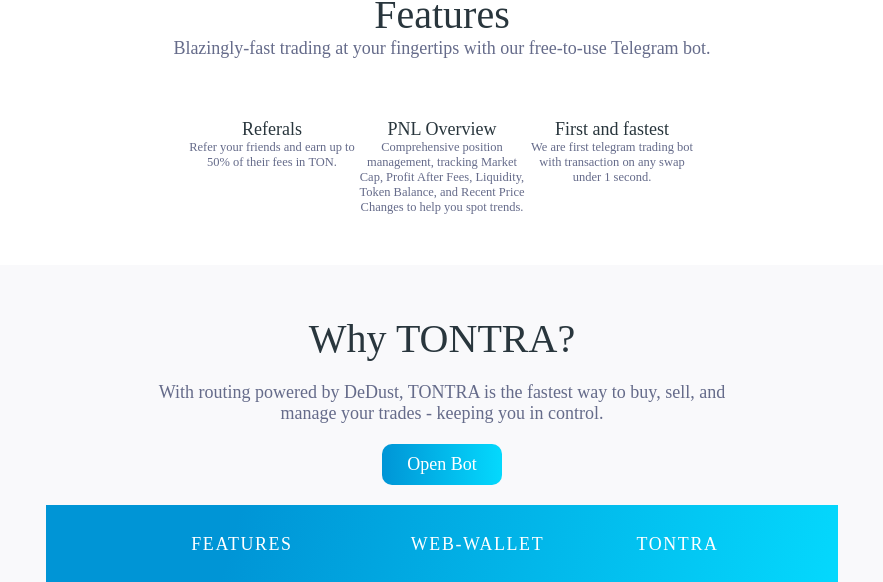
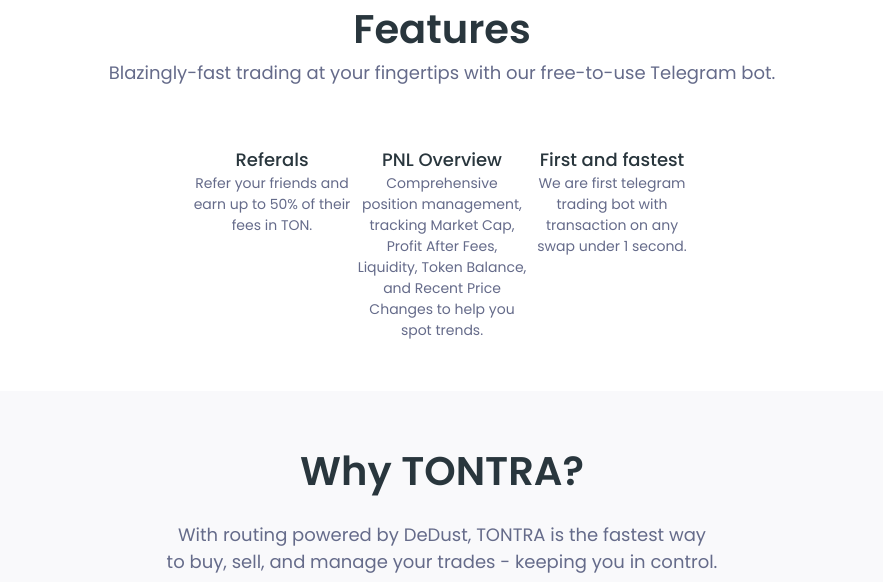
Before and after one commit to zuslaff/tontra-bot-landing, a plain HTML site: page index.html in a window 1280 px wide. Shown: the part 847-1429 px from the top of the page, without its empty margins (198-1081 px from the left). Drawn offline with Linux system fonts and the light colour scheme.

Commit message:
Update style.css

```diff
--- a/style.css
+++ b/style.css
@@ -54,23 +54,23 @@ table {
 
 @font-face {
   font-family: "Poppins-Regular";
-  src: url(/tontra-bot-landing /assets/fonts/Poppins-Regular.ttf);
+  src: url(/assets/fonts/Poppins-Regular.ttf);
 }
 @font-face {
   font-family: "Poppins-Medium";
-  src: url(/tontra-bot-landing /assets/fonts/Poppins-Medium.ttf);
+  src: url(/assets/fonts/Poppins-Medium.ttf);
 }
 @font-face {
   font-family: "Poppins-SemiBold";
-  src: url(/tontra-bot-landing /assets/fonts/Poppins-SemiBold.ttf);
+  src: url(/assets/fonts/Poppins-SemiBold.ttf);
 }
 @font-face {
   font-family: "Poppins-Bold";
-  src: url(/tontra-bot-landing /assets/fonts/Poppins-Bold.ttf);
+  src: url(/assets/fonts/Poppins-Bold.ttf);
 }
 @font-face {
   font-family: "Poppins-Black";
-  src: url(/tontra-bot-landing /assets/fonts/Poppins-Black.ttf);
+  src: url(/assets/fonts/Poppins-Black.ttf);
 }
 :root {
   --main-bg-color: #FFFFFF;
@@ -101,7 +101,6 @@ html, body, * {
 body {
   background: var(--main-bg-color);
   font: var(--font);
-  font-size: clamp(0.875rem, 0.7083rem + 0.5556vw, 1.125rem);
   display: grid;
   grid-template-rows: auto 1fr auto;
 }
@@ -319,7 +318,7 @@ body main section#features .content ul > li div {
   transition: transform 0.3s linear;
 }
 body main section#features .content ul > li p {
-  font-size: 0.78rem;
+  font-size: clamp(0.75rem, 0.6667rem + 0.2778vw, 0.875rem);
 }
 body main section#features .content ul > li * {
   cursor: default;
@@ -400,7 +399,7 @@ body main section#benefits .content .comparison-table-grid div.table-header {
   text-transform: uppercase;
   font-size: clamp(0.8rem, 0.5867rem + 0.7111vw, 1.12rem);
   letter-spacing: 0.1rem;
-  font-family: var(--font-medium);
+  font-family: var(--font-medium, "Poppins-Medium");
   align-self: center;
   color: var(--main-bg-color, #FFFFFF);
 }
@@ -423,6 +422,7 @@ body main section#terms-conditions .content {
 body main section#terms-conditions .content p {
   font-size: 14px;
   text-align: left;
+  line-height: 150%;
 }
 body main section#terms-conditions .content > p:first-of-type {
   max-width: 800px;
```
